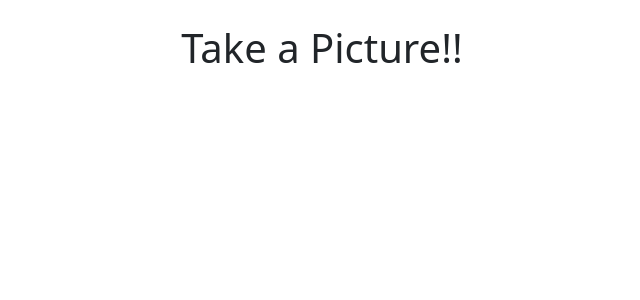
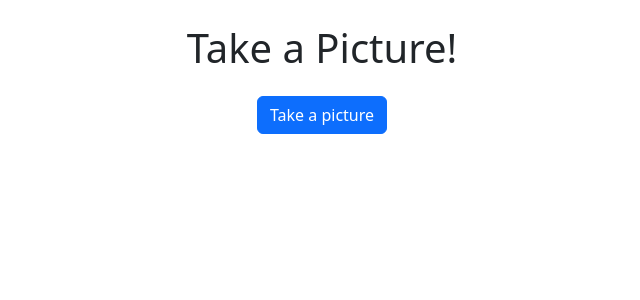
Before and after one commit to RamonLGDaw/flask_pictures, a Flask app: page / in a window 1280 px wide. Shown: the top 300 px of the page, without its empty margins (318-958 px from the left). Run offline with Flask 3, Linux system fonts and the light colour scheme.

Commit message:
Add photo capture functionality with camera access

```diff
--- a/app.py
+++ b/app.py
@@ -5,3 +5,9 @@
 @app.route('/')
 def home():
     return render_template('index.html')
+
+
+
+
+if __name__ == "__main__":
+    app.run(debug=True)
--- a/templates/index.html
+++ b/templates/index.html
@@ -3,11 +3,56 @@
 <head>
     <meta charset="UTF-8">
     <meta name="viewport" content="width=device-width, initial-scale=1.0">
-    <title>Flask App Picture</title>
+    <title>Flask App - Take a Picture</title>
     <link href="https://cdn.jsdelivr.net/npm/bootstrap@5.3.6/dist/css/bootstrap.min.css" rel="stylesheet" integrity="sha384-4Q6Gf2aSP4eDXB8Miphtr37CMZZQ5oXLH2yaXMJ2w8e2ZtHTl7GptT4jmndRuHDT" crossorigin="anonymous">
 </head>
 <body>
-    <h1 class="text-center my-4">Take a Picture!!</h1>
+    <h1 class="text-center my-4">Take a Picture!</h1>
+
+    <!-- Button to take the picture -->
+    <button id="startButton" class="btn btn-primary mx-auto d-block mb-4">Take a picture</button>
+
+    <!-- Display the taken picture -->
+    <img id="photo" alt="Taken photo" style="width: 640px; height: 480px; display: none;">
+
+    <script src="https://cdn.jsdelivr.net/npm/bootstrap@5.3.6/dist/js/bootstrap.bundle.min.js" integrity="sha384-j1CDi7MgGQ12Z7Qab0qlWQ/Qqz24Gc6BM0thvEMVjHnfYGF0rmFCozFSxQBxwHKO" crossorigin="anonymous"></script>
+
+    <script>
+        const startButton = document.getElementById('startButton');
+        const photo = document.getElementById('photo');
+
+        // Function to capture the photo
+        startButton.addEventListener('click', async () => {
+            const stream = await navigator.mediaDevices.getUserMedia({ video: true });
+
+            // Create a hidden video element to access the camera
+            const video = document.createElement('video');
+            video.srcObject = stream;
+            video.play();
+
+            // Wait until the video metadata is loaded
+            video.onloadedmetadata = () => {
+                // Create a canvas to capture the image
+                const canvas = document.createElement('canvas');
+                const context = canvas.getContext('2d');
+
+                // Capture the photo after a small delay
+                setTimeout(() => {
+                    canvas.width = video.videoWidth;
+                    canvas.height = video.videoHeight;
+                    context.drawImage(video, 0, 0, canvas.width, canvas.height);
+
+                    // Convert the image to Data URL and display it
+                    const dataUrl = canvas.toDataURL('image/png');
+                    photo.src = dataUrl;
+                    photo.style.display = 'block'; // Show the taken photo
+
+                    // Stop the stream and remove the video element
+                    stream.getTracks().forEach(track => track.stop());
+                    video.remove(); // Remove the video element
+                }, 500); // Delay before capturing the image
+            };
+        });
+    </script>
 </body>
-<script src="https://cdn.jsdelivr.net/npm/bootstrap@5.3.6/dist/js/bootstrap.bundle.min.js" integrity="sha384-j1CDi7MgGQ12Z7Qab0qlWQ/Qqz24Gc6BM0thvEMVjHnfYGF0rmFCozFSxQBxwHKO" crossorigin="anonymous"></script>
 </html>
```
